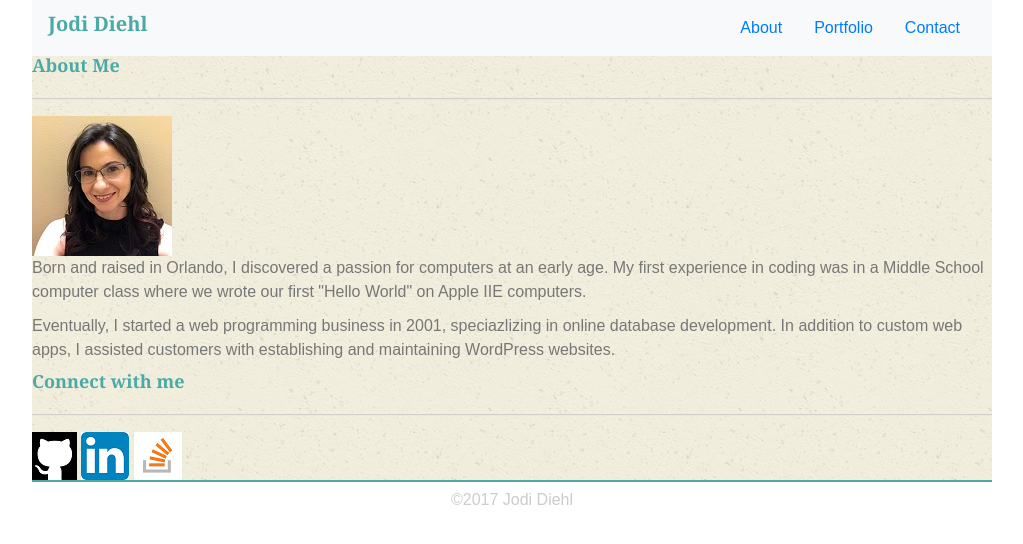
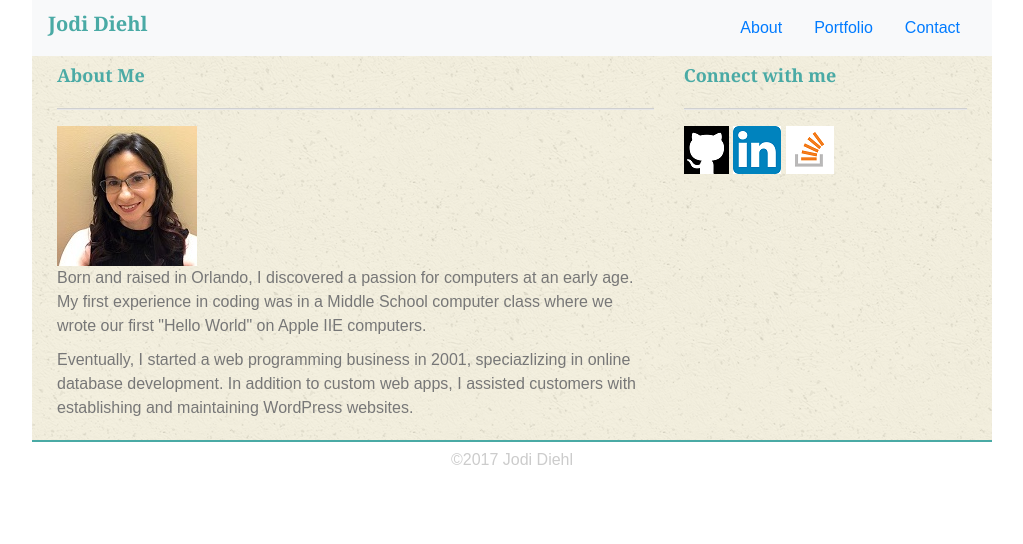
Before and after one commit to jdiehl99/Bootstrap-Portfolio, a plain HTML site: page index.html in a window 1280 px wide. Shown: the whole page, without its empty margins (128-1151 px from the left). Drawn offline with nearby package versions, Linux system fonts and the light colour scheme.

Commit message:
added columns to interior content on index

```diff
--- a/assets/css/style.css
+++ b/assets/css/style.css
@@ -40,7 +40,6 @@ a:active {
     background-repeat: repeat;
 }
 .container-interior {
-    margin: 40px 10px;
     padding: 10px;
 }
 .col-bg {
--- a/index.html
+++ b/index.html
@@ -33,21 +33,23 @@
                   </nav>
                   <!-- end navbar -->
 <!--begin content -->
-                <div class="container-content">
-                    <div id="bcontent_col">
-                        <div class="content_left">
+                <div class="container container-content">
+                    <div class="container container-interior">
+                        <div class="row">
+                            <div class="col-8">
                                 <h2>About Me</h2>
                                 <hr>
                                 <img src="assets/images/ProfilePic.JPG" height="140" width="140" alt="Jodi Diehl profile photo" class="profile">
                                 <p>Born and raised in Orlando, I discovered a passion for computers at an early age.  My first experience in coding was in a Middle School computer class where we wrote our first "Hello World" on Apple IIE computers.</p>
                                 <p>Eventually, I started a web programming business in 2001, speciazlizing in online database development.  In addition to custom web apps, I assisted customers with establishing and maintaining WordPress websites.</p>
                             </div>
-                        <div class="content_right">
+                            <div class="col-4">
                             <h2>Connect with me</h2>
                             <hr>
                             <a href="https://github.com/jdiehl99"><img src="assets/images/github.png" height="48" width="45" alt="github"></a>
                             <a href="https://www.linkedin.com/in/jodi-diehl/"><img src="assets/images/linkedin.png" height="48" width="48" alt="linkedin"></a>
                             <a href="https://stackexchange.com/users/11161120/jodid"><img src="assets/images/stackoverflow.png" height="48" width="48" alt="stack overflow"></a>
+                            </div>
                         </div>
                     </div>
                 </div>
```
Lines whose indentation alone changed are shown as unchanged.
